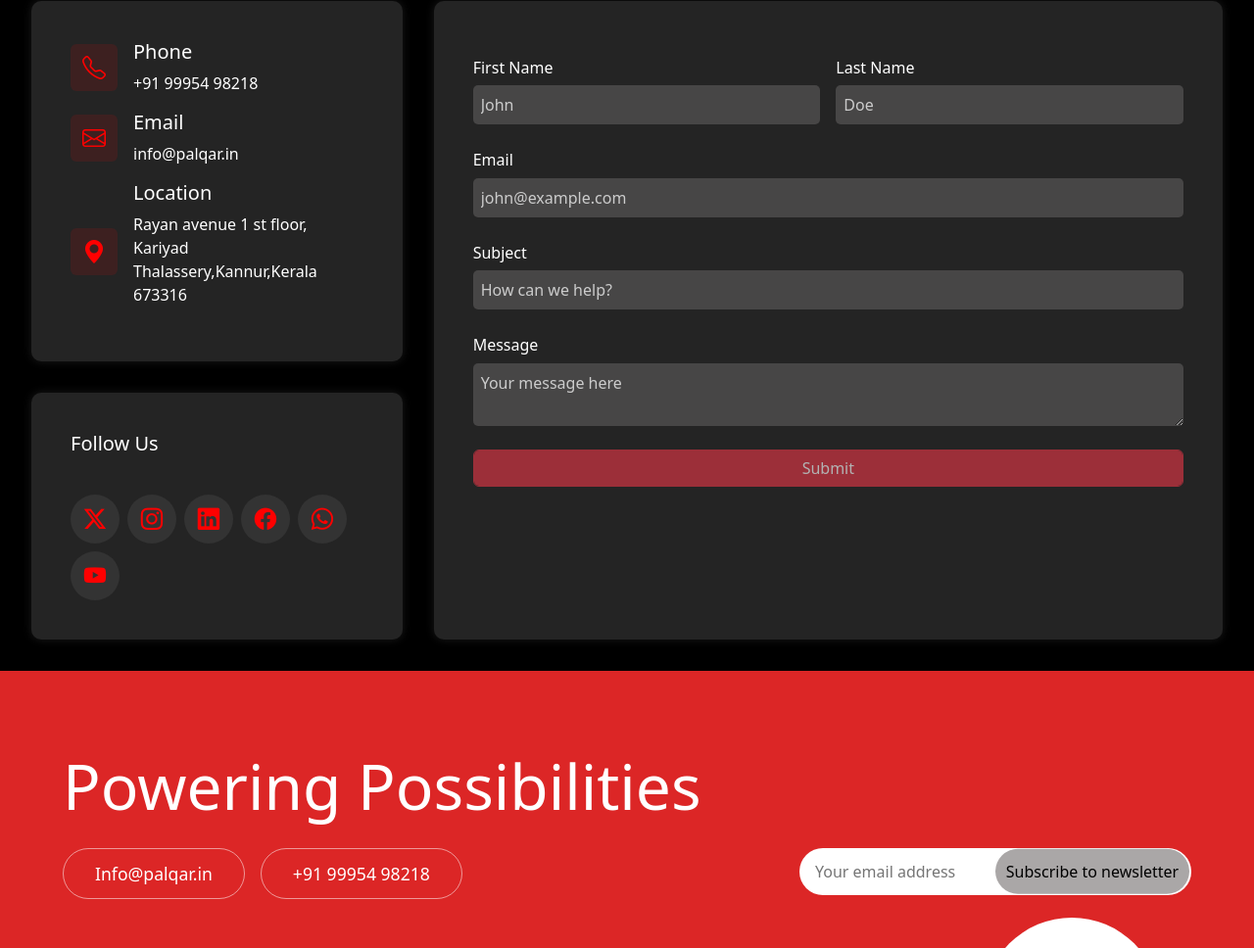
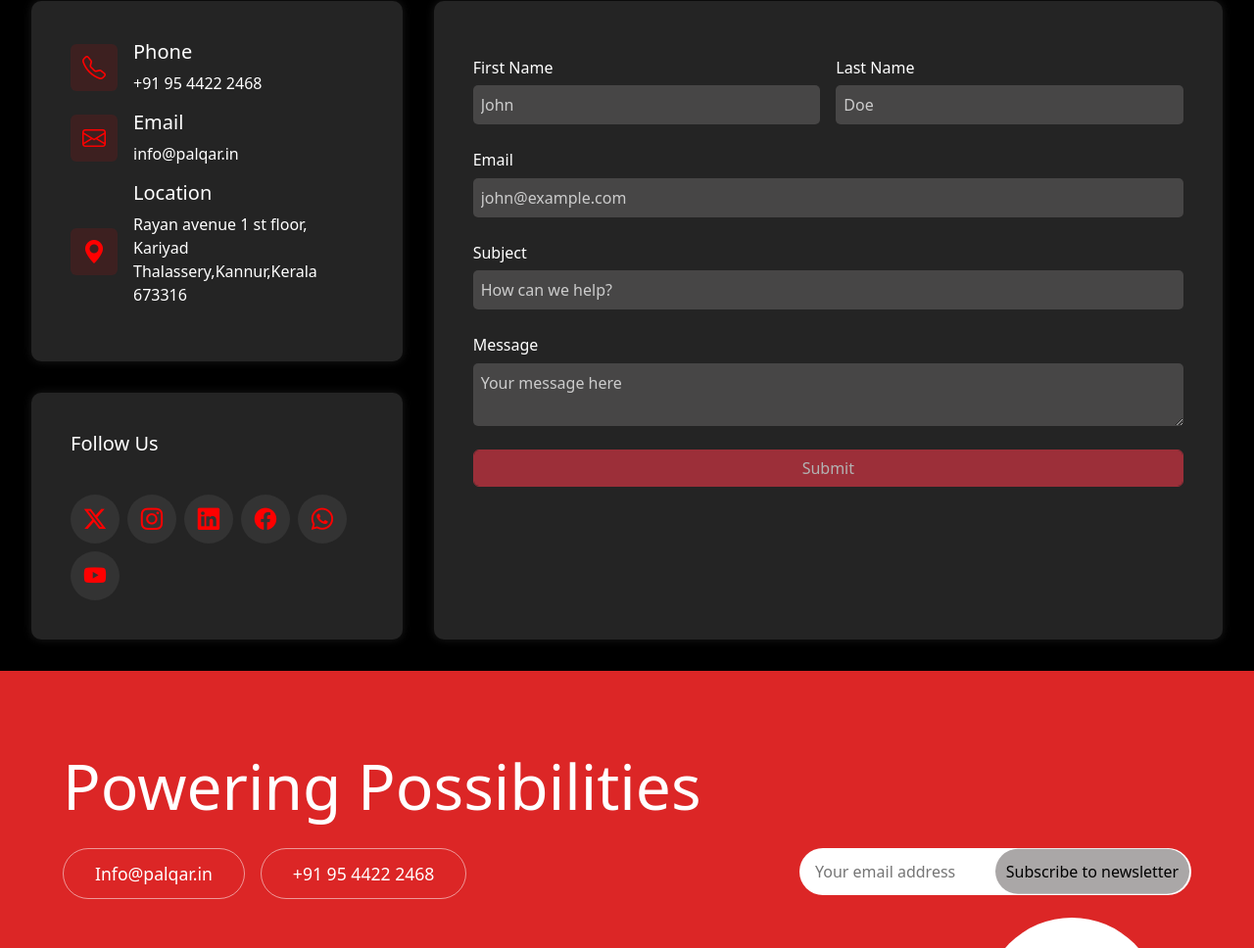
Before and after one commit to parasyadigitalhub/palqarweb, an Angular app: page /contacts in a window 1280 px wide. Shown: the part 149-1117 px from the top of the page at 98% size. Built offline with nearby package versions, Linux system fonts and the light colour scheme.

Commit message:
number change

```diff
--- a/src/app/common/footer/footer.component.html
+++ b/src/app/common/footer/footer.component.html
@@ -8,7 +8,7 @@
             <div class="left-column">
                 <div class="contact-info">
                     <a class="pill magnetic-btn" (mousemove)="onButtonHover($event)" (mouseleave)="resetButtonHover()" href="mailto:info@parasya.in">Info&#64;palqar.in</a>
-                    <a class="pill magnetic-btn" (mousemove)="onButtonHover($event)" (mouseleave)="resetButtonHover()" href="tel:+919995498218">+91 99954 98218</a>
+                    <a class="pill magnetic-btn" (mousemove)="onButtonHover($event)" (mouseleave)="resetButtonHover()" href="tel:+919544222468">+91 95 4422 2468</a>
                 </div>
             </div>
 
@@ -59,7 +59,7 @@
 
         <div class="contact-info">
             <a class="pill" href="mailto:info@parasya.in">Info&#64;palqar.in</a>
-            <a class="pill" href="tel:+919995498218">+91 99954 98218</a>
+            <a class="pill" href="tel:+919544222468">+91 95 4422 2468</a>
         </div>
 
         <div class="subscribe-form">
--- a/src/app/components/contacts/contacts.component.html
+++ b/src/app/components/contacts/contacts.component.html
@@ -15,7 +15,7 @@
                         <i class="bi bi-telephone"></i>
                         <div class="content">
                             <h5>Phone</h5>
-                            <a href="tel:+919995498218">+91 99954 98218</a>
+                            <a href="tel:+919544222468">+91 95 4422 2468</a>
                         </div>
                     </div>
                     <div class="e-mail">
--- a/src/app/components/home/home.component.ts
+++ b/src/app/components/home/home.component.ts
@@ -190,7 +190,7 @@ export class HomeComponent implements OnInit, AfterViewInit, OnDestroy {
     const videoSchema = {
       "@context": "https://schema.org",
       "@type": "VideoObject",
-      "name": "Palqar Motion - Elevating Your Identity",
+      "name": "Palqarw Motion - Elevating Your Identity",
       "description": "Discover Palqar's vision and expertise in incorporation, legal support, digital marketing, and cutting-edge app & web development services. This video showcases our brand and mission.",
       "uploadDate": "2025-05-01T08:00:00+05:30",
       "duration": "PT0M51S",
```
Also changed, not shown: public/parasya/logo-white.webp.
